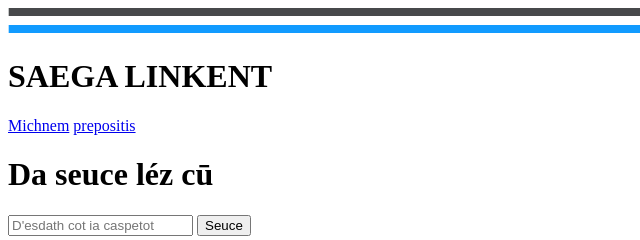
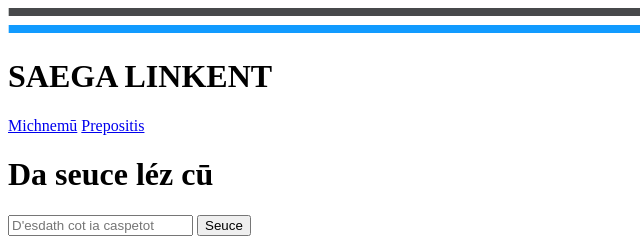
Before and after one commit to Rigelium/etc, a plain HTML site: page seucer.html in a window 1280 px wide. Shown: the top 240 px of the page, 0-640 px from the left. Drawn offline with Linux system fonts and the light colour scheme.

Commit message:
Update seucer.html

```diff
--- a/seucer.html
+++ b/seucer.html
@@ -8,8 +8,8 @@
     <img src="etcesflag.png" style="width: 100%; height: 25px;" alt="flag">
 
   <h1>SAEGA LINKENT</h1>
-  <a href="michnem.html">Michnem</a>
-  <a href="prepositis.html">prepositis</a>
+  <a href="michnemu.html">Michnemū</a>
+  <a href="prepositis.html">Prepositis</a>
   <h1>Da seuce léz cū</h1>
 
   <input type="text" id="search-input" placeholder="D'esdath cot ia caspetot" />
```
